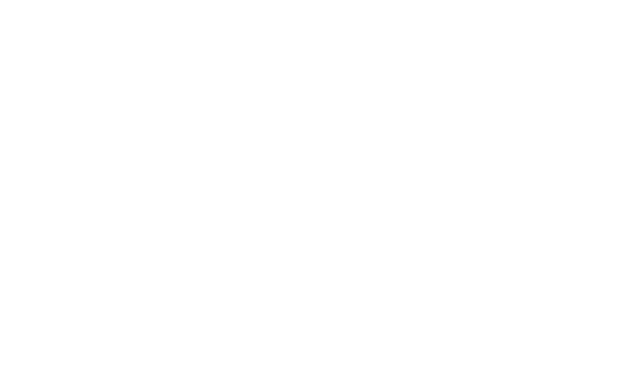
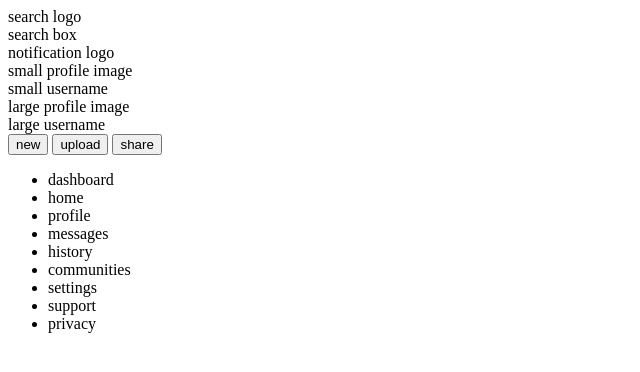
Before and after one commit to ghxusr/admin-dashboard, a plain HTML site: page index.html in a window 1280 px wide. Shown: the whole page, without its empty margins (0-640 px from the left). Drawn offline with Linux system fonts and the light colour scheme.

Commit message:
Add basic html to header and sidebar section

```diff
--- a/index.html
+++ b/index.html
@@ -7,6 +7,55 @@
     <link rel="stylesheet" href="styles.css">
 </head>
 <body>
+    <div class="container">
+        <div class="header">
+            <div class="search-img">search logo</div>
+            <div class="search">search box</div>
+            <div class="notification">notification logo</div>
+            <div class="small-profile-img">small profile image</div>
+            <div class="small-username">small username</div>
+            <div class="large-profile-img">large profile image</div>
+            <div class="large-username">large username</div>
+            <button class="new-btn">new</button>
+            <button class="upload-btn">upload</button>
+            <button class="share-btn">share</button>
+        </div>
+        <div class="sidebar">
+            <ul>
+                <li>
+                    <img src="">dashboard
+                </li>
+                <li>
+                    <img src="">home
+                </li>
+                <li>
+                    <img src="">profile
+                </li>
+                <li>
+                    <img src="">messages
+                </li>
+                <li>
+                    <img src="">history
+                </li>
+                <li>
+                    <img src="">communities
+                </li>
+                <li>
+                    <img src="">settings
+                </li>
+                <li>
+                    <img src="">support
+                </li>
+                <li>
+                    <img src="">privacy
+                </li>
+            </ul>
 
+
+        </div>
+        <div class="main-content">
+
+        </div>
+    </div>
 </body>
 </html>
```
